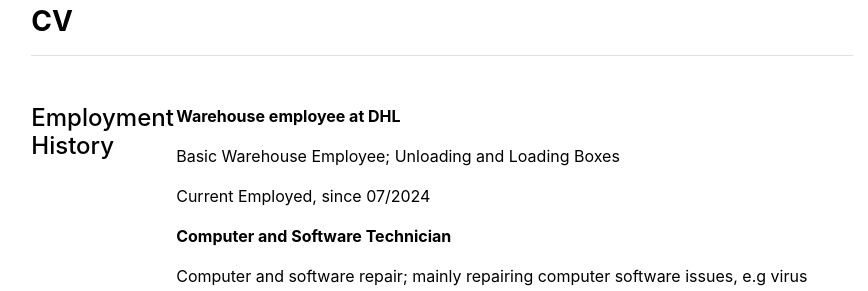
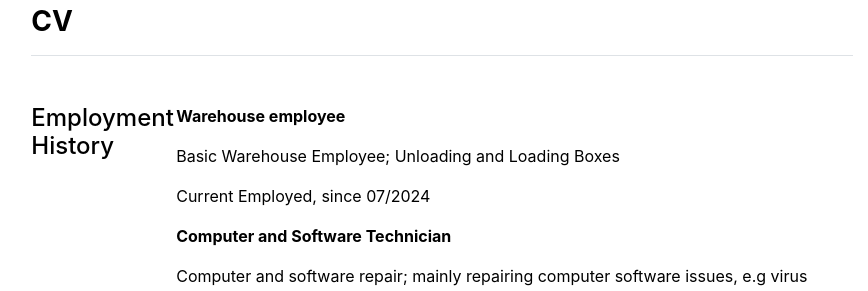
Before and after one commit to Mirzokhid/mirzokhid.github.io, a Jekyll site: the page built from cv.md, in a window 1280 px wide. Shown: the part 168-459 px from the top of the page, without its empty margins (198-1066 px from the left). Built offline with Jekyll 4.4.1, drawn with Linux system fonts in a browser that asks for light colours.

Commit message:
Update employment_history.yml

```diff
--- a/_data/cv/employment_history.yml
+++ b/_data/cv/employment_history.yml
@@ -1,4 +1,4 @@
-- title: 'Warehouse employee at DHL'
+- title: 'Warehouse employee'
   company: 'DHL, Poststraße 26, 04158 Leipzig'
   description: 'Basic Warehouse Employee; Unloading and Loading Boxes'
   status: 'Current Employed, since 07/2024'
```
